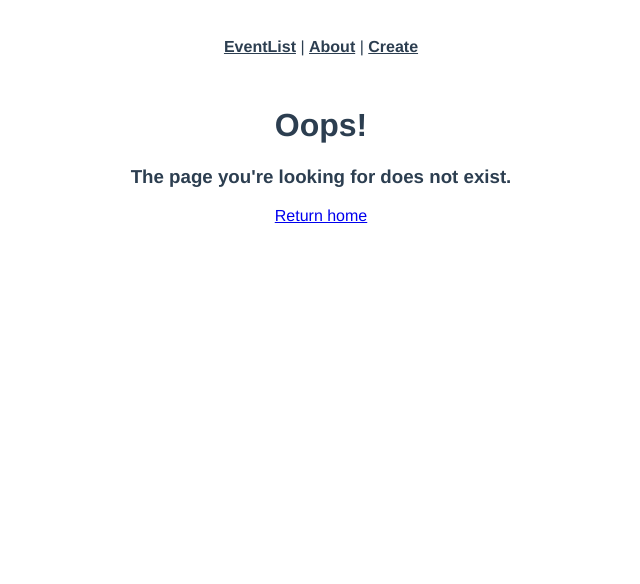
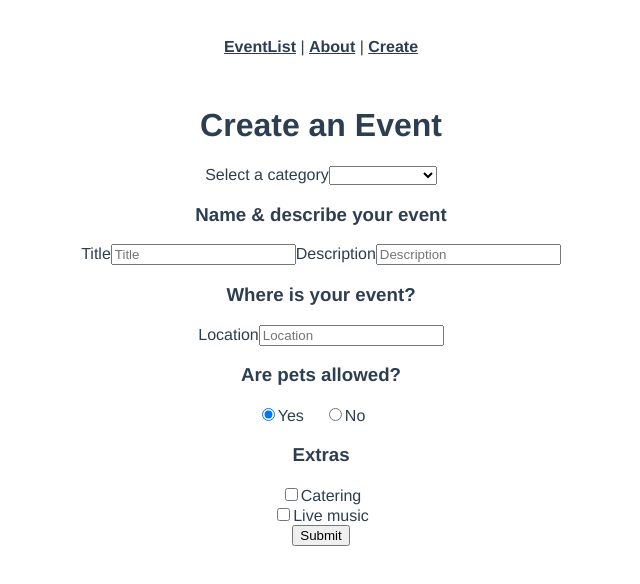
Before and after one commit to onildof/tamandua, a Vue app: page /components-form in a window 1280 px wide. Before the commit this address led to /not-found/page. Shown: the top 584 px of the page, without its empty margins (319-959 px from the left). Built offline with nearby package versions, Linux system fonts and the light colour scheme.

Commit message:
Validating Vue 3 Forms - Submitting bigger forms pronto

```diff
--- a/src/components/BaseCheckbox.vue
+++ b/src/components/BaseCheckbox.vue
@@ -21,6 +21,10 @@ export default {
       type: Boolean,
       default: false,
     },
+    error: {
+      type: String,
+      default: '',
+    },
   },
   emits: ['update:modelValue'],
   setup() {
--- a/src/components/BaseRadioGroup.vue
+++ b/src/components/BaseRadioGroup.vue
@@ -38,6 +38,10 @@ export default {
       type: Boolean,
       default: false,
     },
+    error: {
+      type: String,
+      default: '',
+    },
   },
 }
 </script>
--- a/src/components/BaseSelect.vue
+++ b/src/components/BaseSelect.vue
@@ -9,6 +9,8 @@
       },
     }"
     :id="uuid"
+    :aria-describedby="error ? `${uuid}-error` : null"
+    :aria-invalid="error ? true : null"
   >
     <option
       v-for="option in options"
@@ -19,6 +21,14 @@
       {{ option }}
     </option>
   </select>
+  <p
+    v-if="error"
+    class="errorMessage"
+    :id="`${uuid}-error`"
+    aria-live="assertive"
+  >
+    {{ error }}
+  </p>
 </template>
 
 <script>
@@ -37,6 +47,10 @@ export default {
       type: Array,
       required: true,
     },
+    error: {
+      type: String,
+      default: '',
+    },
   },
   emits: ['update:modelValue'],
   setup() {
--- a/src/router/index.js
+++ b/src/router/index.js
@@ -18,6 +18,8 @@ import GStore from '@/store'
 import store2 from '@/store2'
 import RandomNumber from '@/components/RandomNumber.vue'
 import SimpleForm from '@/views/SimpleForm.vue'
+import LoginForm from '@/views/LoginForm.vue'
+import ComponentsForm from '@/views/ComponentsForm.vue'
 
 const About = () => {
   console.log("resolving async component 'About'")
@@ -172,6 +174,16 @@ const routes = [
     name: 'SimpleForm',
     component: SimpleForm,
   },
+  {
+    path: '/login-form',
+    name: 'LoginForm',
+    component: LoginForm,
+  },
+  {
+    path: '/components-form',
+    name: 'ComponentsForm',
+    component: ComponentsForm,
+  },
 ]
 
 const router = createRouter({
--- /dev/null
+++ b/src/views/ComponentsForm.vue
@@ -0,0 +1,162 @@
+<template>
+  <div>
+    <h1>Create an Event</h1>
+    <form @submit="submit">
+      <BaseSelect
+        label="Select a category"
+        :options="categories"
+        v-model="category"
+        :error="errors.category"
+      />
+
+      <h3>Name & describe your event</h3>
+      <BaseInput
+        label="Title"
+        v-model="title"
+        :error="errors.title"
+        type="text"
+      />
+
+      <BaseInput
+        label="Description"
+        v-model="description"
+        :error="errors.description"
+        type="text"
+      />
+
+      <h3>Where is your event?</h3>
+      <BaseInput
+        label="Location"
+        v-model="location"
+        :error="errors.location"
+        type="text"
+      />
+
+      <h3>Are pets allowed?</h3>
+      <BaseRadioGroup
+        v-model="pets"
+        :error="errors.pets"
+        name="pets"
+        :options="[
+          { value: 1, label: 'Yes' },
+          { value: 0, label: 'No' },
+        ]"
+      />
+
+      <h3>Extras</h3>
+      <div>
+        <BaseCheckbox
+          label="Catering"
+          v-model="catering"
+          :error="errors.catering"
+        />
+      </div>
+
+      <div>
+        <BaseCheckbox
+          label="Live music"
+          v-model="music"
+          :error="errors.music"
+        />
+      </div>
+
+      <div>
+        <button type="submit" class="-fill-gradient" something="else">
+          Submit
+        </button>
+      </div>
+    </form>
+  </div>
+</template>
+
+<script>
+import BaseInput from '@/components/BaseInput.vue'
+import BaseSelect from '@/components/BaseSelect.vue'
+import BaseRadioGroup from '@/components/BaseRadioGroup.vue'
+import BaseCheckbox from '@/components/BaseCheckbox.vue'
+import { useForm, useField } from 'vee-validate'
+export default {
+  components: { BaseInput, BaseSelect, BaseRadioGroup, BaseCheckbox },
+  data() {
+    return {
+      categories: [
+        'sustainability',
+        'nature',
+        'animal welfare',
+        'housing',
+        'education',
+        'food',
+        'community',
+      ],
+    }
+  },
+  setup() {
+    const required = (value) => {
+      const requiredMessage = 'This field is required'
+      if (value === undefined || value === null) return requiredMessage
+      if (!String(value).length) return requiredMessage
+      return true
+    }
+    const minLength = (number, value) => {
+      if (String(value).length < number)
+        return 'Please type at least ' + number + ' characters'
+      return true
+    }
+    const anything = () => {
+      return true
+    }
+
+    const validationSchema = {
+      category: required,
+      title: (value) => {
+        const req = required(value)
+        if (req !== true) return req
+
+        const min = minLength(3, value)
+        if (min !== true) return min
+
+        return true
+      },
+      description: required,
+      location: undefined,
+      pets: anything,
+      catering: anything,
+      music: anything,
+    }
+
+    const { handleSubmit, errors } = useForm({
+      validationSchema,
+      initialValues: {
+        pets: 1,
+        catering: false,
+        music: false,
+      },
+    })
+
+    const submit = handleSubmit((values) => {
+      // pretty print the values object
+      console.log(JSON.stringify(values, null, 2))
+    })
+
+    const { value: category } = useField('category')
+    const { value: title } = useField('title')
+    const { value: description } = useField('description')
+    const { value: location } = useField('location')
+    const { value: pets } = useField('pets')
+    const { value: catering } = useField('catering')
+    const { value: music } = useField('music')
+
+    return {
+      category,
+      title,
+      description,
+      location,
+      pets,
+      catering,
+      music,
+      submit,
+      errors,
+    }
+  },
+}
+</script>
--- /dev/null
+++ b/src/views/LoginForm.vue
@@ -0,0 +1,73 @@
+<template>
+  <form @submit.prevent="onSubmit">
+    <base-input
+      type="email"
+      label="email"
+      v-model="email"
+      :error="emailError"
+    />
+    <base-input
+      type="password"
+      label="password"
+      v-model="password"
+      :error="passwordError"
+    />
+    <button type="submit">Submit</button>
+  </form>
+</template>
+
+<script>
+import { useField, useForm } from 'vee-validate'
+import BaseInput from '@/components/BaseInput.vue'
+export default {
+  components: { BaseInput },
+  setup() {
+    function onSubmit() {
+      alert('Submitted')
+    }
+
+    const validations = {
+      email: (value) => {
+        if (!value) return 'This field is required'
+
+        const regex =
+          /^(([^<>()[\]\\.,;:\s@"]+(\.[^<>()[\]\\.,;:\s@"]+)*)|(".+"))@((\[[0-9]{1,3}\.[0-9]{1,3}\.[0-9]{1,3}\.[0-9]{1,3}\])|(([a-zA-Z\-0-9]+\.)+[a-zA-Z]{2,}))$/
+        if (!regex.test(String(value).toLowerCase())) {
+          return 'Please enter a valid email address'
+        }
+
+        return true
+      },
+      password: (value) => {
+        const requiredMessage = 'This field is required'
+
+        if (value === undefined || value === null) {
+          return requiredMessage
+        }
+
+        if (!String(value).length) {
+          return requiredMessage
+        }
+
+        return true
+      },
+    }
+
+    useForm({ validationSchema: validations })
+
+    const { value: email, errorMessage: emailError } = useField('email')
+    const { value: password, errorMessage: passwordError } =
+      useField('password')
+
+    return {
+      onSubmit,
+      email,
+      emailError,
+      password,
+      passwordError,
+    }
+  },
+}
+</script>
+
+<style></style>
```
Also changed, not shown: src/components/LoginForm.vue (deleted, +0 -24 lines), 1 other file (tests, documents, lock files or other folders).
